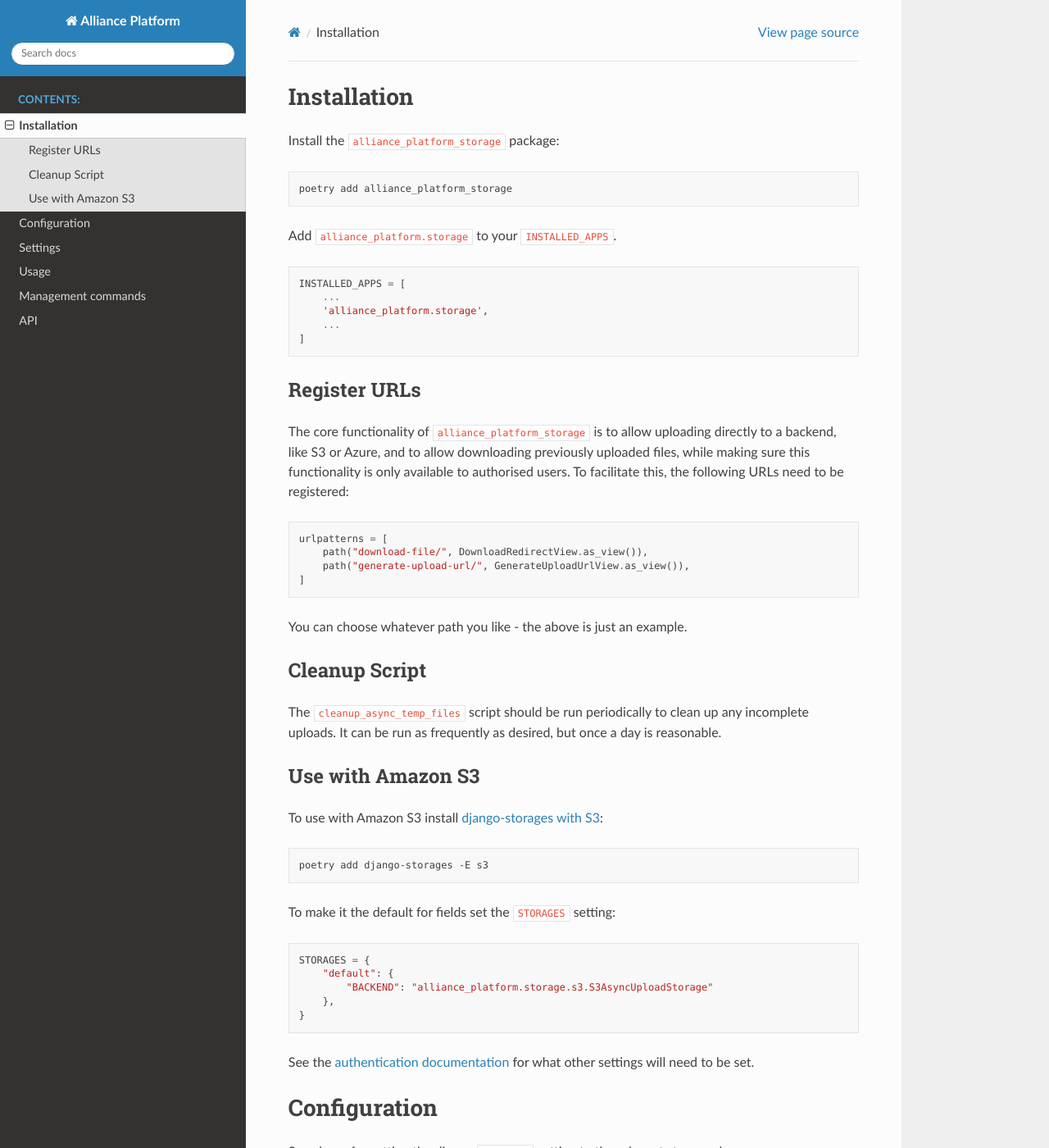
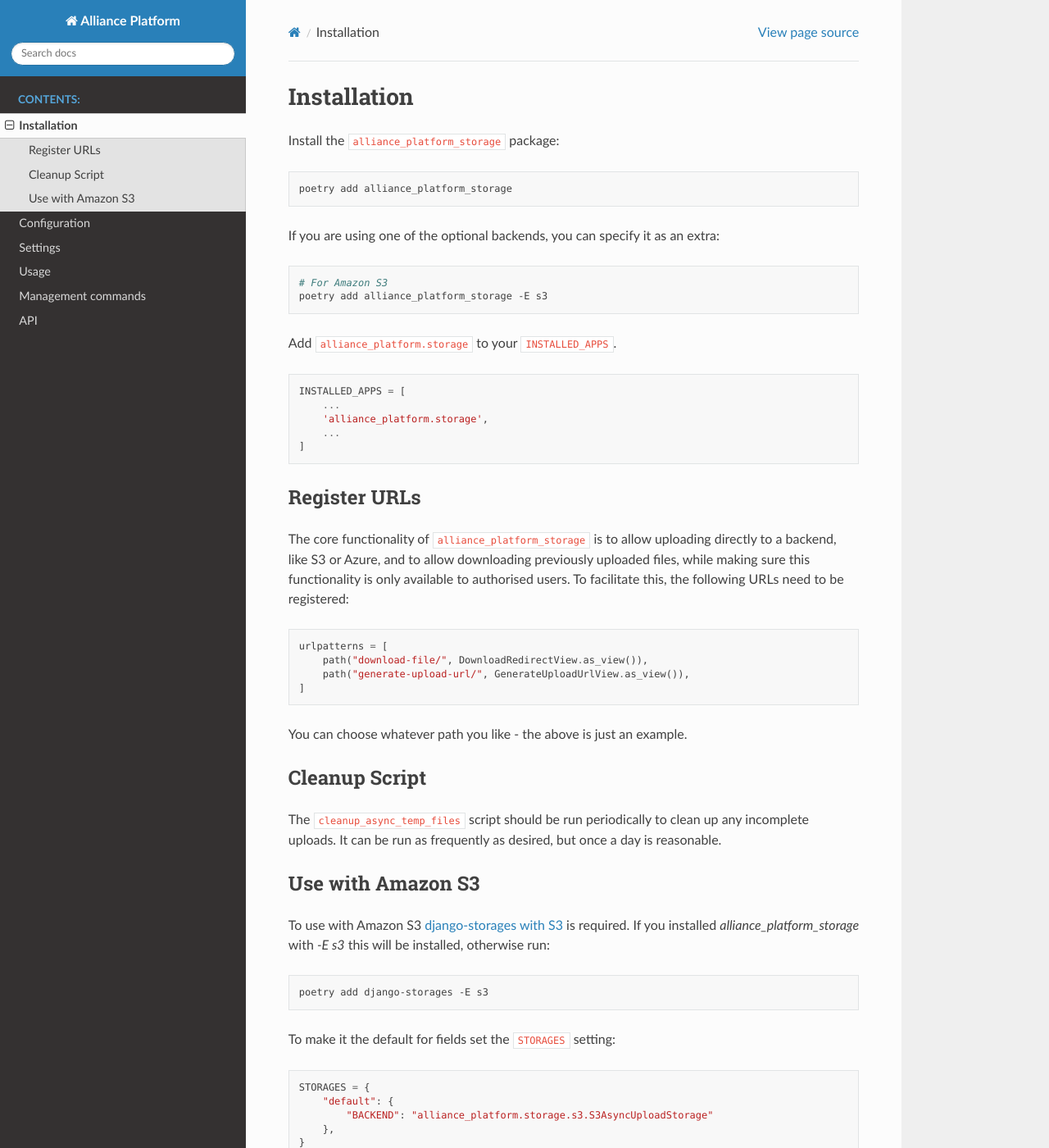
Before and after one commit to AllianceSoftware/alliance-platform-py, a Sphinx documentation site: the page built from packages/ap-storage/docs/installation.rst, in a window 1280 px wide and 1400 px high. Shown: the whole window at 82% size. Built offline with Sphinx 7.4.7 and the Read the Docs theme 2.0.0, drawn with Linux system fonts in a browser that asks for light colours; cross-references to code outside the pages are shown as plain code.

Commit message:
feature: support s3 installation as an extra

```diff
--- a/packages/ap-storage/docs/installation.rst
+++ b/packages/ap-storage/docs/installation.rst
@@ -6,6 +6,13 @@ Install the ``alliance_platform_storage`` package:
 .. code-block:: bash
 
     poetry add alliance_platform_storage
+
+If you are using one of the optional backends, you can specify it as an extra:
+
+.. code-block:: bash
+
+    # For Amazon S3
+    poetry add alliance_platform_storage -E s3
 
 Add ``alliance_platform.storage`` to your ``INSTALLED_APPS``.
 
@@ -40,7 +47,8 @@ can be run as frequently as desired, but once a day is reasonable.
 Use with Amazon S3
 ~~~~~~~~~~~~~~~~~~
 
-To use with Amazon S3 install `django-storages with S3 <https://django-storages.readthedocs.io/en/latest/backends/amazon-S3.html#installation>`_:
+To use with Amazon S3 `django-storages with S3 <https://django-storages.readthedocs.io/en/latest/backends/amazon-S3.html#installation>`_
+is required. If you installed `alliance_platform_storage` with `-E s3` this will be installed, otherwise run:
 
 .. code-block:: bash
 
```
Also changed, not shown: 1 other file.
